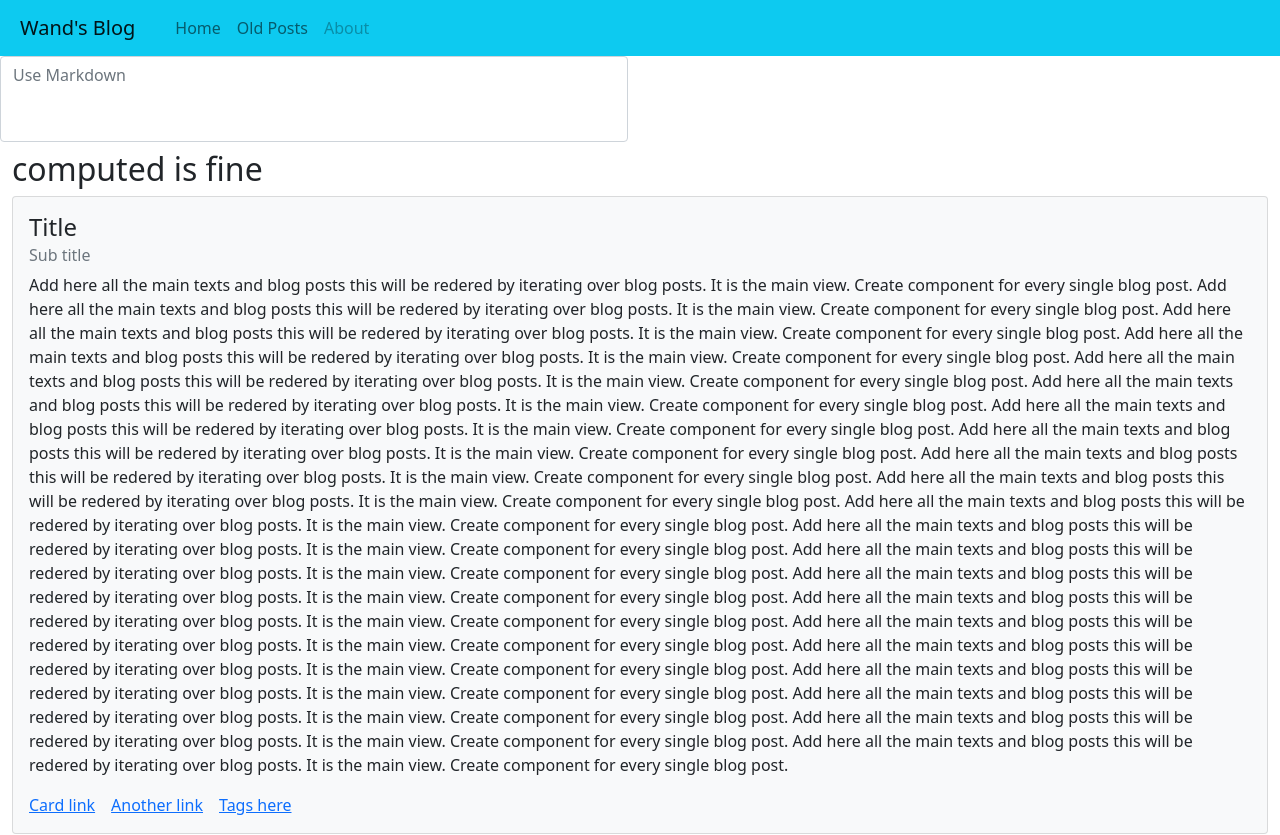
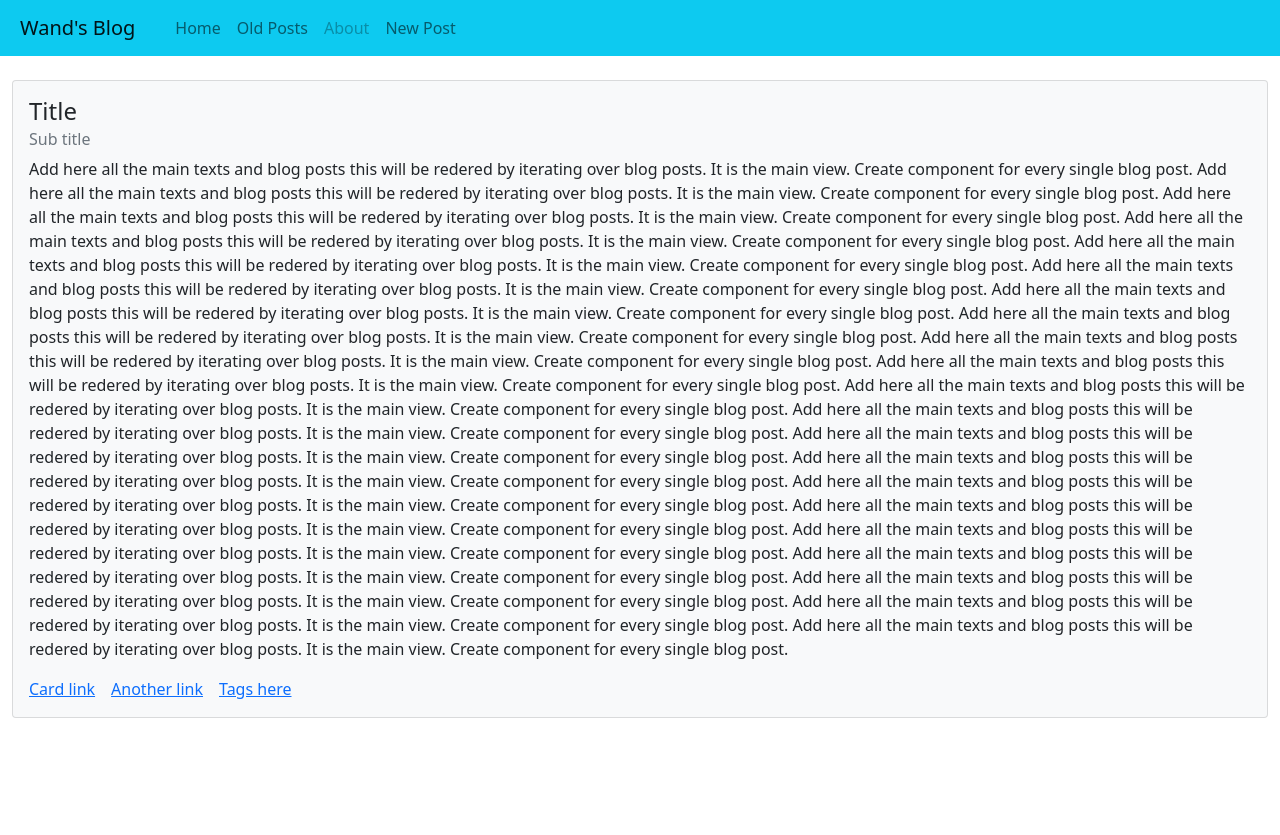
Before and after one commit to wandss/blog, a Vue app in the folder frontend/blog/: page /#/ in a window 1280 px wide. Shown: the top 835 px of the page. After the commit the page ends 800 px from the top, so only its background shows below. Built offline with nearby package versions, Linux system fonts and the light colour scheme.

Commit message:
create CreateEditPostView and start using router

```diff
--- a/frontend/blog/src/App.vue
+++ b/frontend/blog/src/App.vue
@@ -1,31 +1,27 @@
 <template>
   <div>
     <Navbar />
-    <CreateEditPost />
-    <b-container fluid class="bv-example-row">
-      <b-row align-h="start">
-      <b-col>
-        <BlogPost />
-        <BlogPost />
-      </b-col>
-    </b-row>
-    </b-container>
+    <div id="mainApp">
+      <b-container fluid class="bv-example-row">
+        <router-view></router-view>
+      </b-container>
+    </div>
   </div>
 </template>
 <script>
 import Navbar from '@/components/Navbar'
-import BlogPost from '@/components/BlogPost'
-import CreateEditPost from '@/components/CreateEditPost'
+import PostCreateEditView from '@/views/PostCreateEditView'
 
 export default {
   name: 'App',
   components: {
     Navbar,
-    BlogPost,
-    CreateEditPost,
   },
 }
 </script>
 
 <style>
+#mainApp {
+  margin-top: 1em;
+}
 </style>
--- a/frontend/blog/src/components/BlogPost.vue
+++ b/frontend/blog/src/components/BlogPost.vue
@@ -1,6 +1,5 @@
 <template>
 <div id="card">
-  <div v-html="test"></div>
   <b-card title="Title" sub-title="Sub title" bg-variant="light">
     <b-card-text >
       Add here all the main texts and blog posts this will be redered
@@ -74,7 +73,6 @@
 </div>
 </template>
 <script>
-import { marked } from 'marked'
 
 export default {
   name: 'BlogPost',
@@ -83,13 +81,6 @@ export default {
       markdowntest: "# Some text",
     };
   },
-  computed: {
-    test() {
-      //return marked(this.markdowntest)
-      return marked.parse("## computed is fine");
-    }
-  }
-
 }
 </script>
 <style scoped>
--- a/frontend/blog/src/components/Navbar.vue
+++ b/frontend/blog/src/components/Navbar.vue
@@ -9,6 +9,7 @@
           <b-nav-item href="#">Home</b-nav-item>
           <b-nav-item href="#">Old Posts</b-nav-item>
           <b-nav-item href="#" disabled>About</b-nav-item>
+          <b-nav-item href="#" @click="$router.push('/post')">New Post</b-nav-item>
         </b-navbar-nav>
 
         <!-- Right aligned nav items -->
--- a/frontend/blog/src/router/index.js
+++ b/frontend/blog/src/router/index.js
@@ -2,6 +2,7 @@ import Vue from 'vue'
 import VueRouter from 'vue-router'
 import Home from '../views/Home.vue'
 import Main from '../views/Main.vue'
+import PostCreateEditView from '../views/PostCreateEditView.vue'
 
 Vue.use(VueRouter)
 
@@ -15,6 +16,11 @@ const routes = [
     path: '/home',
     name: 'Home',
     component: Home
+  },
+  {
+    path: '/post',
+    name: 'NewPost',
+    component: PostCreateEditView
   },
   {
     path: '/about',
--- a/frontend/blog/src/views/Main.vue
+++ b/frontend/blog/src/views/Main.vue
@@ -1,12 +1,18 @@
 <template>
-<h1>
-  Main Page
-</h1>
+ <b-row align-h="start">
+   <b-col>
+     <BlogPost />
+   </b-col>
+ </b-row>
 </template>
 
 <script>
+import BlogPost from '@/components/BlogPost'
 export default {
   name: 'Main',
+  components: {
+    BlogPost,
+  },
   props: {
     msg: String
   }
--- /dev/null
+++ b/frontend/blog/src/views/PostCreateEditView.vue
@@ -0,0 +1,16 @@
+<template>
+  <div>
+    <CreateEditPost />
+  </div>
+
+</template>
+<script>
+import CreateEditPost from '@/components/CreateEditPost'
+
+export default {
+  name: "PostCreateEditView",
+  components: {
+    CreateEditPost,
+  },
+}
+</script>
```
